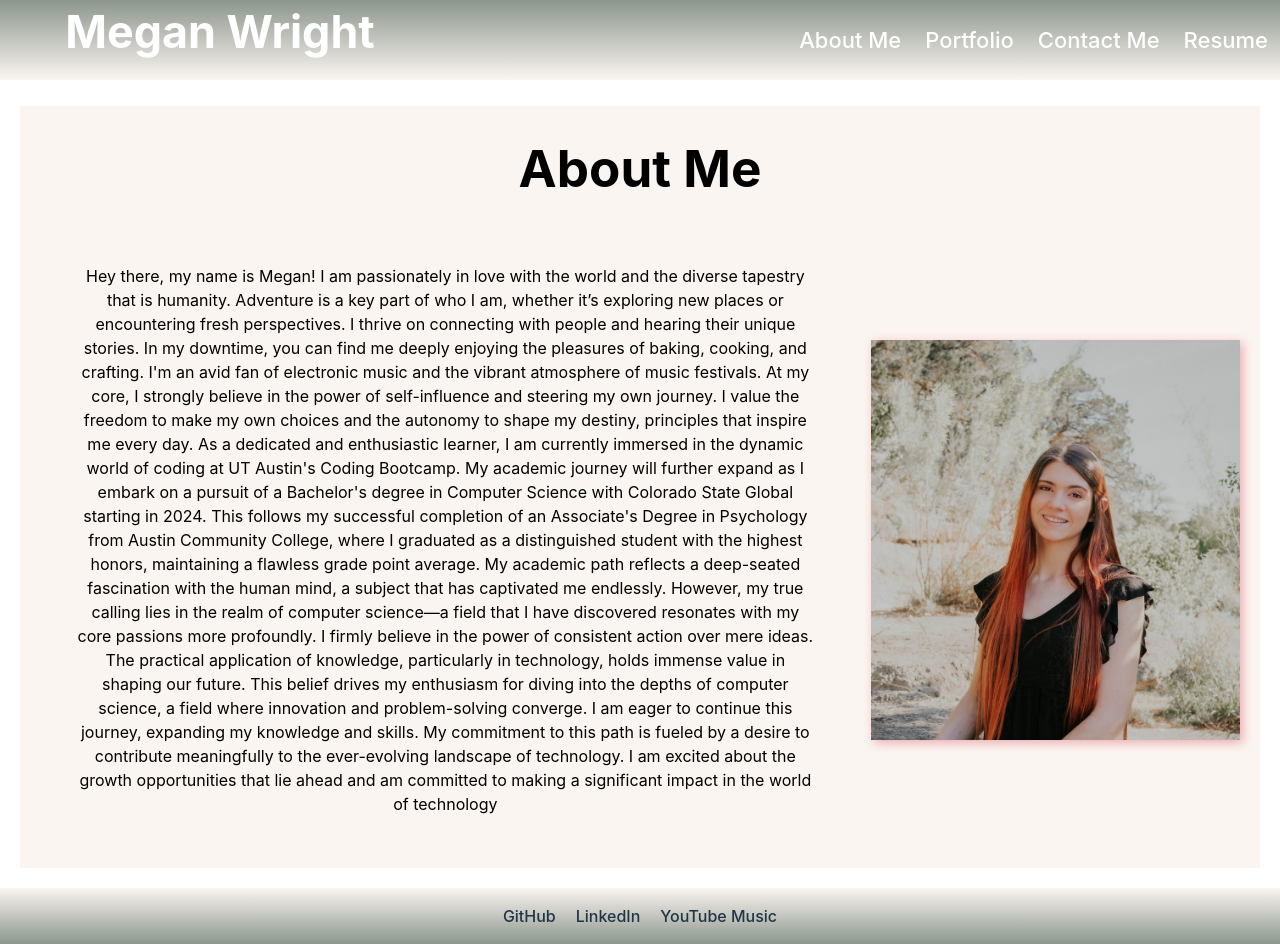
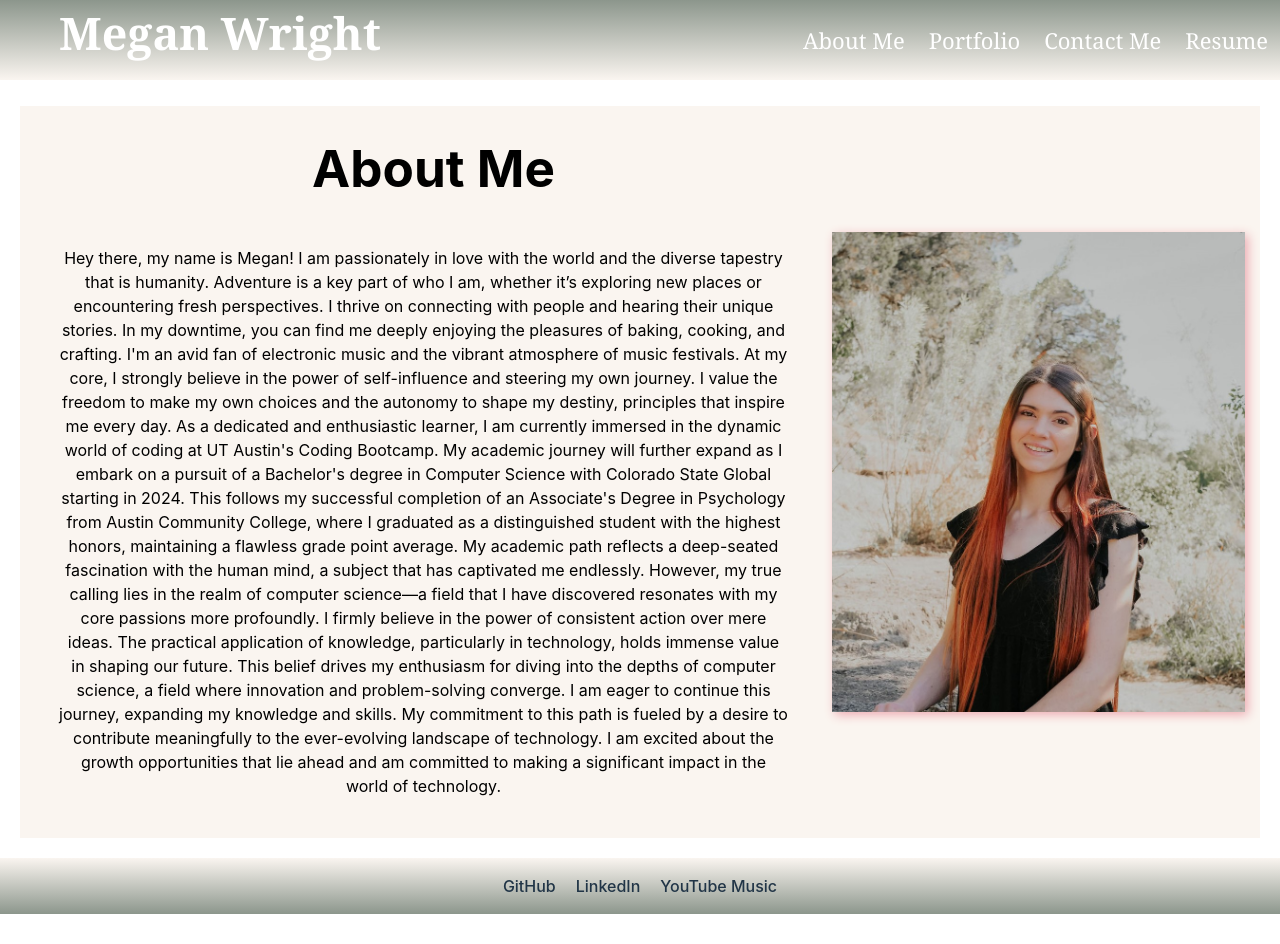
Before and after one commit to mmw18/reactPortfolio, a React (Vite) app: page /about-me in a window 1280 px wide. After the commit the page ends 914 px from the top, so only its background shows below. Built offline with nearby package versions, Linux system fonts and the light colour scheme.

Commit message:
Restyling home page, changing font for header

```diff
--- a/index.html
+++ b/index.html
@@ -3,6 +3,7 @@
   <head>
     <meta charset="UTF-8" />
     <link rel="icon" type="image" href="/heart.png" />
+    <link href="https://fonts.googleapis.com/css2?family=Dancing+Script&display=swap" rel="stylesheet">
     <meta name="viewport" content="width=device-width, initial-scale=1.0" />
     <title>Megan Wright</title>
   </head>
--- a/src/components/aboutMe/aboutMe.css
+++ b/src/components/aboutMe/aboutMe.css
@@ -1,27 +1,33 @@
 .about-me-container {
     background-color: #Faf5f0;
-    padding: 0 20px;
+    padding: 0 15px;
     display: flex;
-    flex-direction: column;
+    flex-direction: row;
     margin: 20px;/* Centers the content */
     color: #000; /* Default text color */
   }
 
   .about-me-container h1 {
-    margin-bottom: 16px; /* Adds space below the title */
+    margin-bottom: 10px; /* Adds space below the title */
   }
 
-  .content-area {
+.left {
     display: flex;
-    flex-direction: row;
-    width: 100%; /* Take the full width of the container */
-    gap: 20px;
-  }
+    flex: 66%;
+    flex-direction: column;
+    justify-content: center;
+    align-items: center;
+}
+
+.left p {
+    margin-right: 20px;
+}
+
 
   .about-me-photo {
     flex: 33%; /* Takes up one-third of the flex container */
     max-width: 100%; /* Adjusts to the flex container size */
-    max-height: 400px; /* Maximum height */
+    max-height: 480px; /* Maximum height */
     object-fit: cover; /* Adjusts the photo to cover the area */
     box-shadow: 3px 3px 10px #edabb2;
     align-self: center; /* Center the photo vertically */
--- a/src/components/aboutMe/aboutMe.jsx
+++ b/src/components/aboutMe/aboutMe.jsx
@@ -5,17 +5,17 @@ import headshot from '../../assets/headshot.jpg';
 const AboutMe = () => {
     return (
         <div className="about-me-container">
-            <h1>About Me</h1>
-            <div className="content-area">
+            <div className="left">
+                <h1>About Me</h1>
                 <p>
                     Hey there, my name is Megan! I am passionately in love with the world and the diverse tapestry that is humanity. Adventure is a key part of who I am, whether it’s exploring new places or encountering fresh perspectives. I thrive on connecting with people and hearing their unique stories. In my downtime, you can find me deeply enjoying the pleasures of baking, cooking, and crafting. I'm an avid fan of electronic music and the vibrant atmosphere of music festivals. At my core, I strongly believe in the power of self-influence and steering my own journey. I value the freedom to make my own choices and the autonomy to shape my destiny, principles that inspire me every day. As a dedicated and enthusiastic learner, I am currently immersed in the dynamic world of coding at UT Austin's Coding Bootcamp. My academic journey will further expand as I embark on a pursuit of a Bachelor's degree in Computer Science with Colorado State Global starting in 2024. This follows my successful completion of an Associate's Degree in Psychology from Austin Community College, where I graduated as a distinguished student with the highest honors, maintaining a flawless grade point average.
 
                     My academic path reflects a deep-seated fascination with the human mind, a subject that has captivated me endlessly. However, my true calling lies in the realm of computer science—a field that I have discovered resonates with my core passions more profoundly. I firmly believe in the power of consistent action over mere ideas. The practical application of knowledge, particularly in technology, holds immense value in shaping our future. This belief drives my enthusiasm for diving into the depths of computer science, a field where innovation and problem-solving converge.
 
-                    I am eager to continue this journey, expanding my knowledge and skills. My commitment to this path is fueled by a desire to contribute meaningfully to the ever-evolving landscape of technology. I am excited about the growth opportunities that lie ahead and am committed to making a significant impact in the world of technology
+                    I am eager to continue this journey, expanding my knowledge and skills. My commitment to this path is fueled by a desire to contribute meaningfully to the ever-evolving landscape of technology. I am excited about the growth opportunities that lie ahead and am committed to making a significant impact in the world of technology.
                 </p>
-                <img src={headshot} alt="Me" className="about-me-photo" />
             </div>
+            <img src={headshot} alt="Me" className="about-me-photo" />
         </div>
     );
 };
--- a/src/components/header/header.css
+++ b/src/components/header/header.css
@@ -1,4 +1,5 @@
 header {
+    font-family: Cambria, Cochin, Georgia, Times, 'Times New Roman', serif;
     height: 5rem;
     background: linear-gradient(to bottom, #8c968c, #Faf5f0);
     display: flex;
--- a/src/components/home/home.css
+++ b/src/components/home/home.css
@@ -1,22 +1,24 @@
+@import url('https://fonts.googleapis.com/css2?family=Dancing+Script&display=swap');
+
 .home-container {
-    font-family: serif;
+    font-family: 'Dancing Script', cursive;
     font-style: italic;
-    font-weight: 100;
     display: flex;
     align-items: start;
     justify-content: center;
     height: 100vh;
-    background-image: url('../../assets/background.jpg');
+    background-image: url('../../assets/background.png');
     background-size: cover;
     background-position: center;
     overflow: hidden;
+    text-shadow: 2px 2px 4px rgba(0, 0, 0, 0.3);
 }
 
 .welcome-message {
-    margin-top: 4rem;
+    margin-top: 5.5rem;
     color: #333;
-    font-size: 12.5px;
-    max-width: 50%;
+    font-size: 17px;
+    max-width: 75%;
     display: flex;
     align-items: start;
     justify-content: start;
--- a/src/components/home/home.jsx
+++ b/src/components/home/home.jsx
@@ -5,7 +5,7 @@ const Home = () => {
     return (
         <div className="home-container">
             <div className="welcome-message">
-                <h1>Where passion meets dedication, there unfolds the grand adventure of life, navigated by wisdom and fueled by an unyielding spirit.</h1>
+                <h1>Where passion meets dedication, there unfolds the grand adventure of life, navigated by wisdom and fueled by an unyielding spirit</h1>
             </div>
         </div>
     );
--- a/src/components/projects/projects.css
+++ b/src/components/projects/projects.css
@@ -6,6 +6,7 @@
     width: 100%; /* Ensures the container takes up the full width */
     box-sizing: border-box; /* Includes padding in the width calculation */
     justify-content: center;
+    margin-bottom: 14px;
   }
 
 
```
Also changed, not shown: src/assets/background.png (added), src/components/projectCard/projectCard.css (deleted), src/components/projectCard/projectCard.jsx (deleted).
